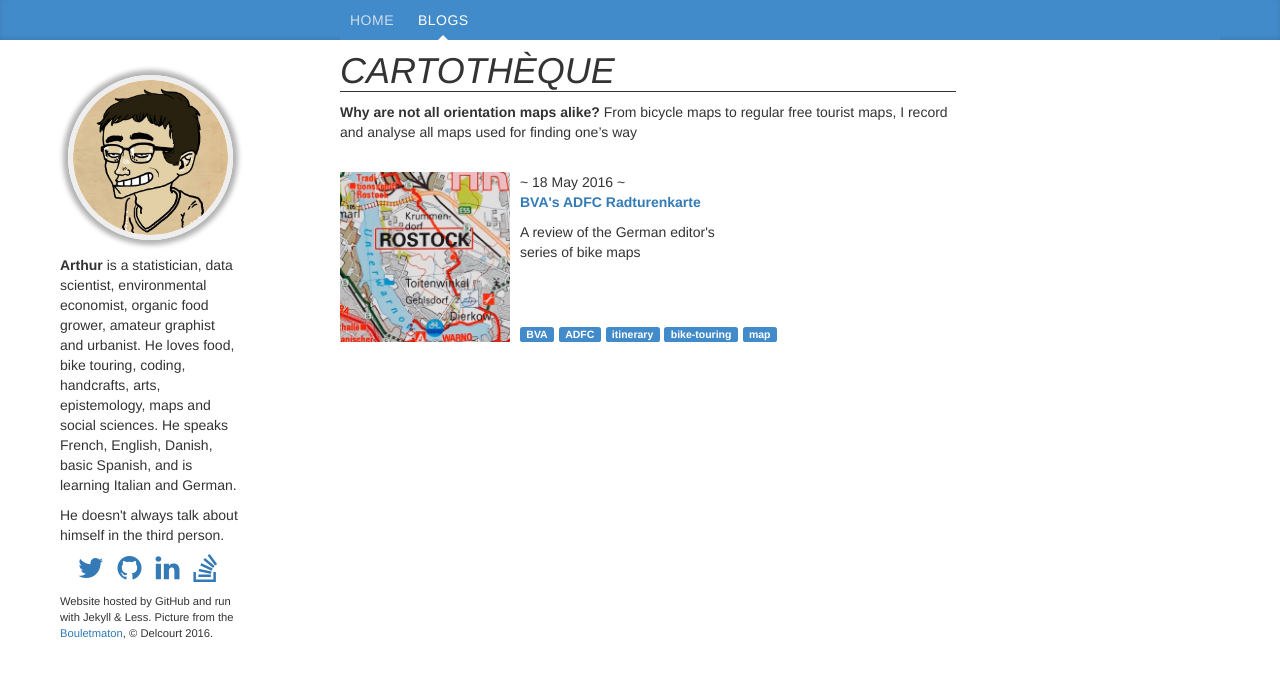
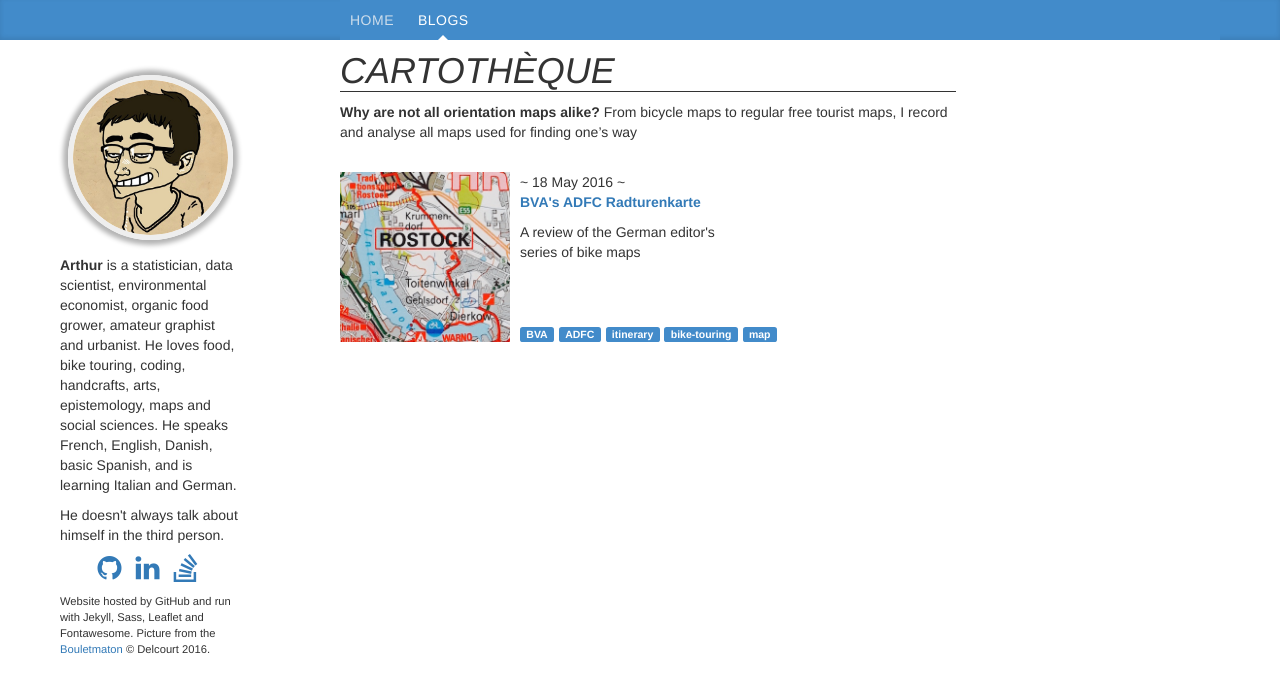
Before and after one commit to katossky/katossky.github.io, a Jekyll site: the page built from blogs/cartotheque.html, in a window 1280 px wide and 900 px high, scrolled down 61 px. Shown: the top 693 px of the window. Built offline with Jekyll 4.4.1, drawn with Linux system fonts in a browser that asks for light colours.

Commit message:
enforce moderate changes
- remove Twitter account (not active)
- remove link hover styling
- change credits

```diff
--- a/_layouts/default.html
+++ b/_layouts/default.html
@@ -41,7 +41,7 @@
       <!-- probably this text should change depending on the page -->
       <p>He doesn't always talk about himself in the third person.</p>
       <ul class='list-inline text-center'>
-        <li><a href=""><i class="fa fa-twitter fa-2x"></i></a></li>
+        <!--<li><a href=""><i class="fa fa-twitter fa-2x"></i></a></li>-->
         <li><a href="https://github.com/katossky"><i class="fa fa-github fa-2x"></i></a></li>
         <li><a href="https://www.linkedin.com/in/katossky?locale=en_US"><i class="fa fa-linkedin fa-2x"></i></a></li>
         <li><a href="http://stackoverflow.com/users/2076247/arthur"><i class="fa fa-stack-overflow fa-2x"></i></a></li>
@@ -49,7 +49,7 @@
       </ul>
       {% endif %}
       <footer>
-        <p>{{ page.footer }} Website hosted by GitHub and run with Jekyll & Less. Picture from the <a href='http://www.editions-delcourt.fr/bouletmaton'>Bouletmaton</a>, &copy; Delcourt 2016.</p>
+        <p>{{ page.footer }} Website hosted by GitHub and run with Jekyll, Sass, Leaflet and Fontawesome. Picture from the <a href='http://www.editions-delcourt.fr/bouletmaton'>Bouletmaton</a> &copy; Delcourt 2016.</p>
       </footer>
     </div>
     <main {% if page.url == '/' %} id='home' {% elsif page.url == '/blogs/' %} id='blogs' {% elsif page.url == '/plan-your-journey-on-the-pilgrim-way' %} id='project-container' {% elsif slice == 'blogs/'%} id='blog-index' {% else %} id='post' {% endif %}>
--- a/css/main.scss
+++ b/css/main.scss
@@ -47,7 +47,7 @@ footer{
 // GENERAL DEFAULTS
 img{width: 100%;}
 p img, h1 img, h2 img{height: 1em; width: 1em;}
-a, a:hover {text-decoration: none;}
+a, a:hover, a:focus {text-decoration: none;}
 a.discreet{
   color: inherit;
   border-bottom: 1px dotted;
```
